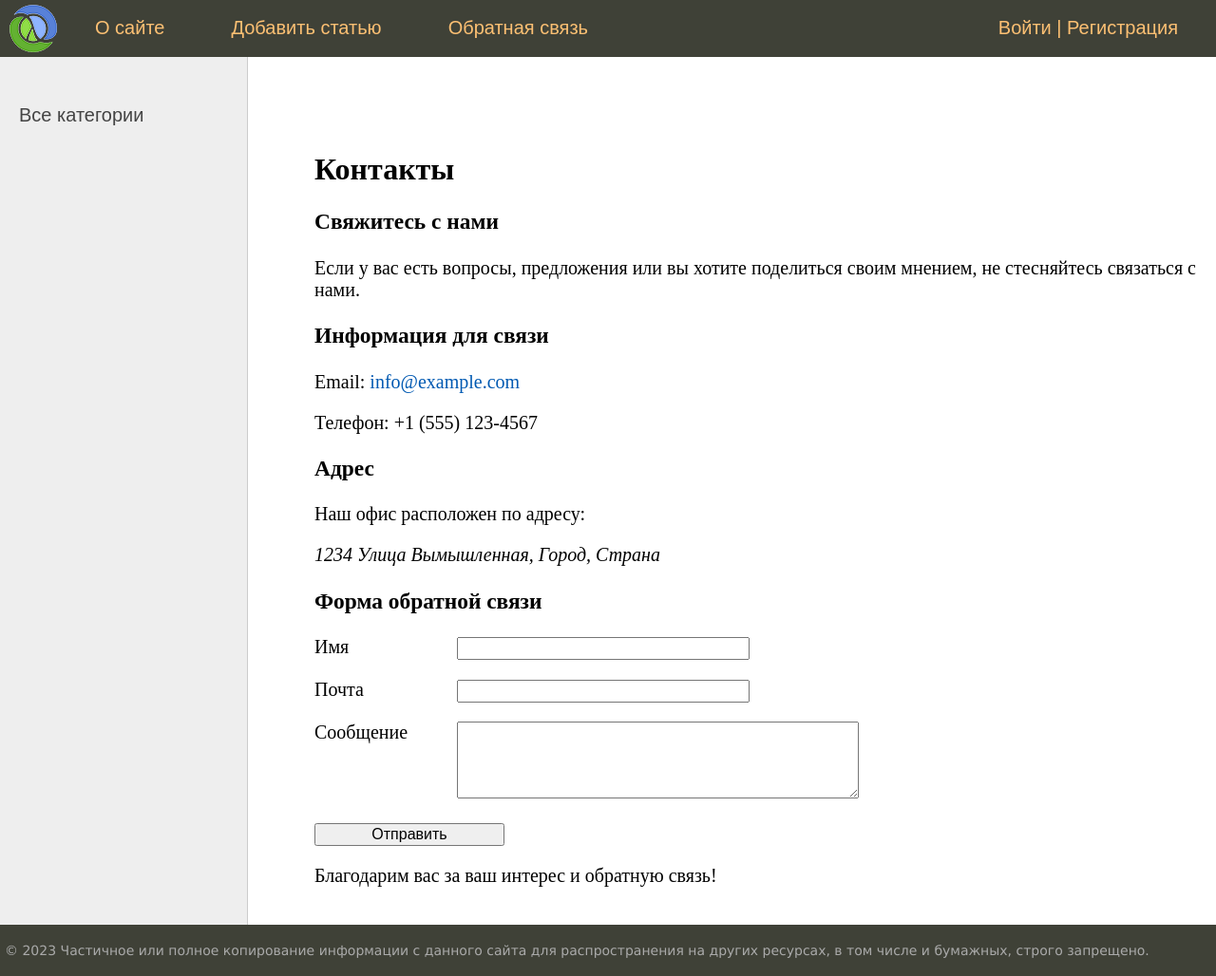
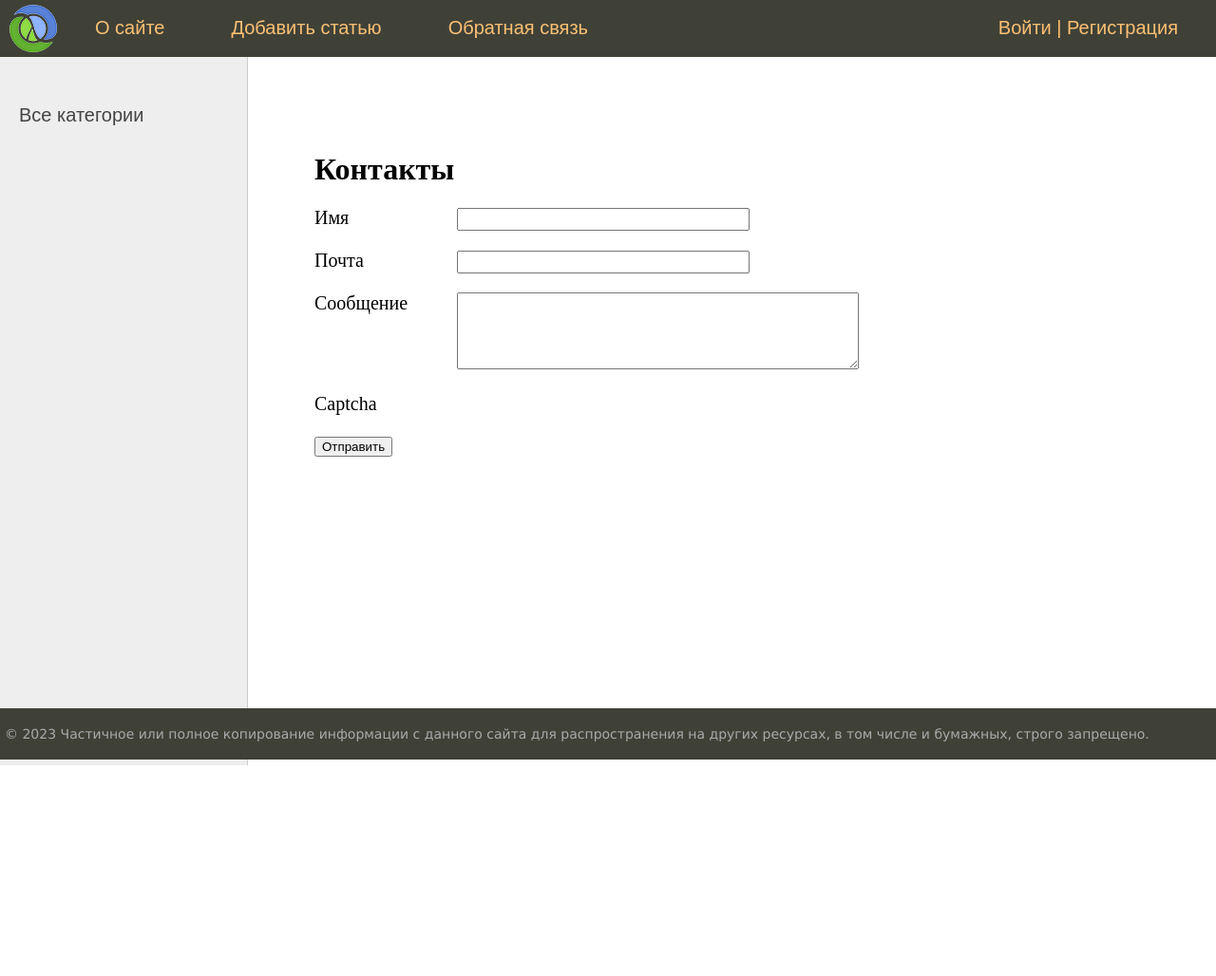
Before and after one commit to AlexTrav/SiteWomenProject, a Django app: page /contact/ in a window 1280 px wide. Shown: the whole page at 95% size. After the commit the page ends 806 px from the top, so only its background shows below. Run offline with Django 4.2, Linux system fonts and the light colour scheme; data that the repository does not hold is empty; parts of the project's set-up code (start-up, migrations or seed data) failed here and were passed over.

Commit message:
Добавил использование капчи (Captcha) в форму обратной связи!

```diff
--- a/sitewomen/sitewomen/settings.py
+++ b/sitewomen/sitewomen/settings.py
@@ -44,10 +44,11 @@
     'django.contrib.messages',
     'django.contrib.staticfiles',
     'django_extensions',
-    'women.apps.WomenConfig',
-    'users.apps.UsersConfig',
     'debug_toolbar',
     'social_django',
+    'captcha',
+    'users.apps.UsersConfig',
+    'women.apps.WomenConfig',
 ]
 
 MIDDLEWARE = [
--- a/sitewomen/sitewomen/urls.py
+++ b/sitewomen/sitewomen/urls.py
@@ -18,8 +18,8 @@
 from django.contrib import admin
 from django.urls import path, include
 
-from sitewomen import settings
-import women.views
+from . import settings
+from women.views import page_not_found
 
 
 urlpatterns = [
@@ -28,12 +28,13 @@
     path('users/', include('users.urls', namespace='users')),
     path('__debug__/', include('debug_toolbar.urls')),
     path('social-auth/', include('social_django.urls', namespace='social')),
+    path('captcha/', include('captcha.urls')),
 ]
 
 if settings.DEBUG:
     urlpatterns += static(settings.MEDIA_URL, document_root=settings.MEDIA_ROOT)
 
-handler404 = women.views.page_not_found
+handler404 = page_not_found
 
 admin.site.site_header = 'Панель администрирования'
 admin.site.index_title = 'Известные женщины мира'
--- a/sitewomen/women/forms.py
+++ b/sitewomen/women/forms.py
@@ -4,6 +4,8 @@
 from django.utils.deconstruct import deconstructible
 
 from .models import *
+
+from captcha.fields import CaptchaField
 
 
 # @deconstructible
@@ -109,6 +111,8 @@
 
 class ContactForm(forms.ModelForm):
 
+    captcha = CaptchaField(label='Капча')
+
     class Meta:
         model = ContactMessage
         fields = ['name', 'email', 'message']
@@ -118,3 +122,10 @@
             'email': forms.TextInput(attrs={'class': 'form-input'}),
             'message': forms.Textarea(attrs={'cols': 50, 'rows': 5}),
         }
+
+
+# class ContactForm(forms.Form):
+#     name = forms.CharField(label='Имя', max_length=50)
+#     email = forms.EmailField(label='Email')
+#     content = forms.CharField(label='Сообщение', widget=forms.Textarea(attrs={'cols': 60, 'rows': 10}))
+#     captcha = CaptchaField(label='Капча')
--- a/sitewomen/women/templates/women/contact.html
+++ b/sitewomen/women/templates/women/contact.html
@@ -1,38 +1,18 @@
 {% extends 'base.html' %}
 
 {% block content %}
-    <header>
     <h1>{{ title }}</h1>
-    </header>
-    <section>
-        <h3>Свяжитесь с нами</h3>
-        <p>Если у вас есть вопросы, предложения или вы хотите поделиться своим мнением, не стесняйтесь связаться с нами.</p>
-    </section>
-    <section>
-        <h3>Информация для связи</h3>
-        <p>Email: <a href="mailto:info@example.com">info@example.com</a></p>
-        <p>Телефон: +1 (555) 123-4567</p>
-    </section>
-    <section>
-        <h3>Адрес</h3>
-        <p>Наш офис расположен по адресу:</p>
-        <address>
-            1234 Улица Вымышленная, Город, Страна
-        </address>
-    </section>
-    <section>
-        <h3>Форма обратной связи</h3>
-        <form method="post" action="{% url 'contact' %}">
+
+    <form method="post">
         {% csrf_token %}
+
         <div class="form-error">{{ form.non_field_errors }}</div>
+
         {% for f in form %}
             <p><label class="form-label" for="{{ f.id_for_label }}">{{ f.label }}</label>{{ f }}</p>
             <div class="form-error">{{ f.errors }}</div>
         {% endfor %}
-            <p><button class="form-button" type="submit">Отправить</button></p>
+
+        <p><button type="submit">Отправить</button></p>
     </form>
-    </section>
-    <footer>
-        <p>Благодарим вас за ваш интерес и обратную связь!</p>
-    </footer>
 {% endblock %}
--- a/sitewomen/women/urls.py
+++ b/sitewomen/women/urls.py
@@ -1,5 +1,5 @@
 from django.urls import path, register_converter
-from women import views, converters
+from . import views, converters
 
 
 register_converter(converters.FourDigitYearConverter, 'year4')
@@ -9,7 +9,8 @@
     path('about/', views.WomenAbout.as_view(), name='about'),
     path('post/<slug:post_slug>/', views.ShowPost.as_view(), name='post'),
     path('addpage/', views.AddPage.as_view(), name='add_page'),
-    path('contact/', views.WomenContact.as_view(), name='contact'),
+    # path('contact/', views.WomenContact.as_view(), name='contact'),
+    path('contact/', views.ContactFormView.as_view(), name='contact'),
     # path('login/', views.login, name='login'),
     path('category/<slug:cat_slug>/', views.WomenCategory.as_view(), name='category'),
     path('tag/<slug:tag_slug>/', views.WomenTags.as_view(), name='tag'),
--- a/sitewomen/women/views.py
+++ b/sitewomen/women/views.py
@@ -1,7 +1,8 @@
 # from django.core.paginator import Paginator, PageNotAnInteger, EmptyPage
 from django.contrib.auth.mixins import LoginRequiredMixin, PermissionRequiredMixin
 from django.shortcuts import render, redirect, get_object_or_404
-from django.http import HttpResponse, HttpResponseNotFound, Http404  # , Http404, HttpResponseRedirect, HttpResponsePermanentRedirect
+from django.http import HttpResponse, HttpResponseNotFound, Http404, \
+    JsonResponse  # , Http404, HttpResponseRedirect, HttpResponsePermanentRedirect
 # from django.urls import reverse
 # from django.template.loader import render_to_string
 from django.urls import reverse_lazy
@@ -101,7 +102,7 @@
     #     return self.get_mixin_context(context, title='Удаление статьи')
 
 
-class WomenContact(DataMixin, FormView):
+class ContactFormView(DataMixin, FormView):
     template_name = 'women/contact.html'
     form_class = ContactForm
     success_url = reverse_lazy('home')
@@ -116,8 +117,20 @@
         return self.get_mixin_context(context, title='Контакты')
 
 
-# def login(request):
-#     return HttpResponse('Авторизация')
+# class ContactFormView(LoginRequiredMixin, DataMixin, FormView):
+#     form_class = ContactForm
+#     template_name = 'women/contact.html'
+#     success_url = reverse_lazy('home')
+#     title_page = 'Обратная связь'
+#
+#     def form_valid(self, form):
+#         form.save()
+#         return super().form_valid(form)
+#
+#     def get_context_data(self, **kwargs):
+#         context = super().get_context_data(**kwargs)
+#         context['cat_selected'] = None
+#         return self.get_mixin_context(context, title='Контакты')
 
 
 class WomenCategory(DataMixin, ListView):
```
Also changed, not shown: sitewomen/users/pipeline.py (line endings or trailing spaces). Lines whose indentation alone changed are shown as unchanged.
